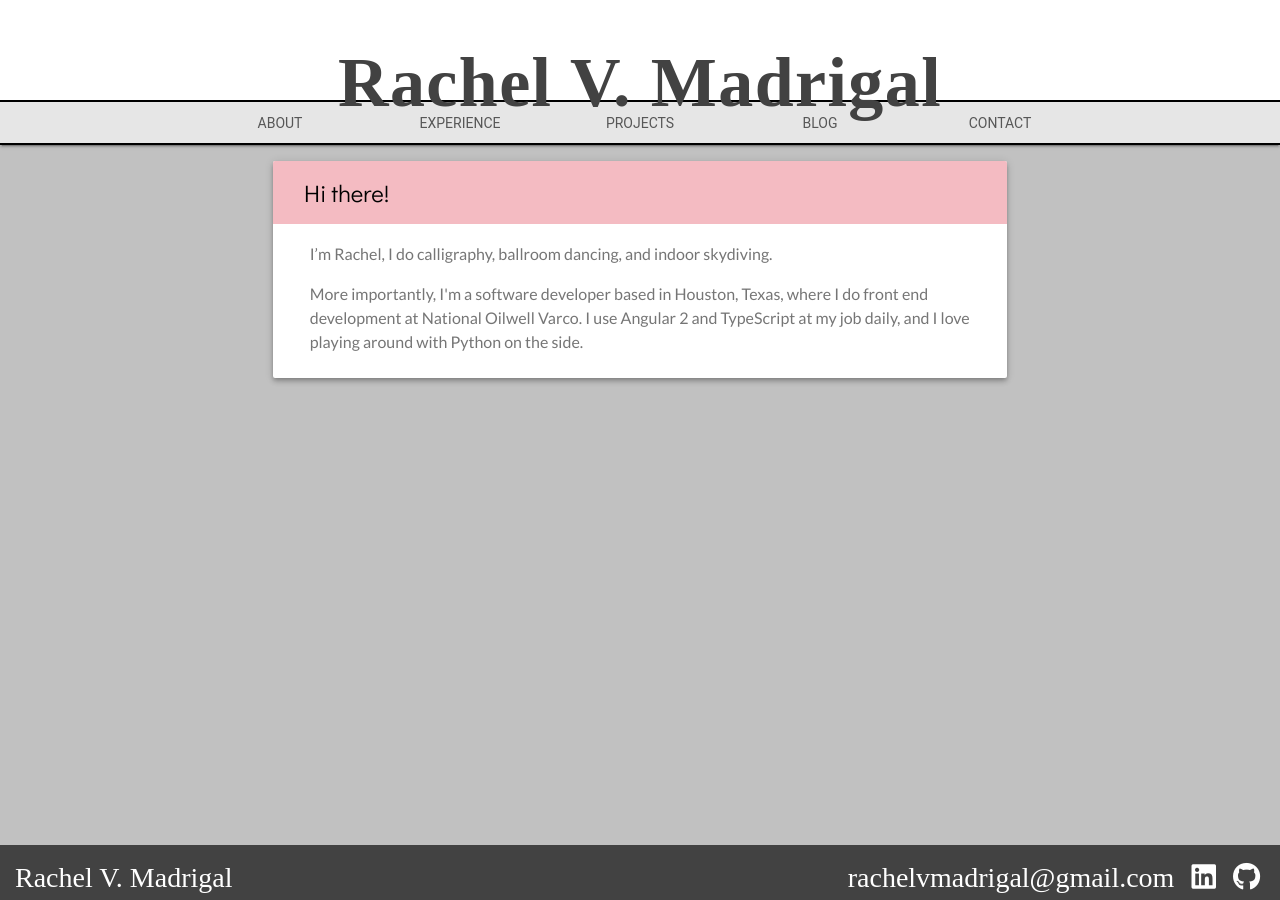
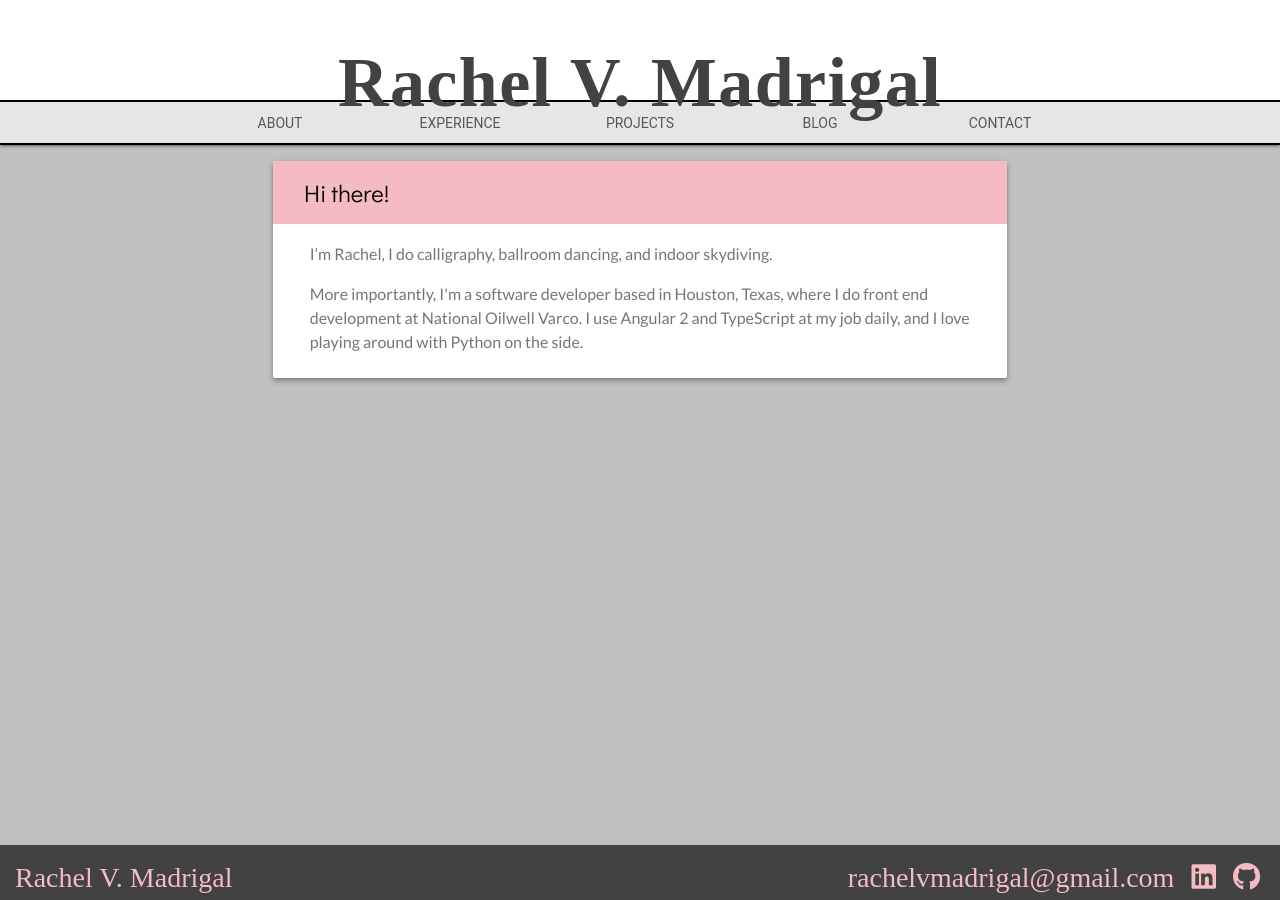
Before and after one commit to rachelmad/rachelmad.github.io, a Jekyll site: the page built from index.html, in a window 1280 px wide. Built offline with Jekyll 4.4.1, drawn with Linux system fonts in a browser that asks for light colours; nearby versions of some CDN libraries; some web fonts are replaced.

Commit message:
Changed footer text colors

```diff
--- a/_includes/footer.html
+++ b/_includes/footer.html
@@ -1,10 +1,10 @@
 <footer class="mdl-mini-footer">
     <div class="mdl-mini-footer__left-section">
-        <div class="mdl-logo footer-logo">Rachel V. Madrigal</div>
+        <div class="mdl-logo footer-logo color-pink">Rachel V. Madrigal</div>
     </div>
     <div class="mdl-mini-footer__right-section">
-        <span class="font-styled margin-side">rachelvmadrigal@gmail.com</span>
-        <a href="https://www.linkedin.com/in/rachelvmadrigal"><i class="fa fa-linkedin-square margin-side color-white" aria-hidden="true"></i></a>
-        <a href="https://github.com/rachelmad"><i class="fa fa-github margin-side color-white" aria-hidden="true"></i></a>
+        <span class="font-styled margin-side color-pink">rachelvmadrigal@gmail.com</span>
+        <a href="https://www.linkedin.com/in/rachelvmadrigal"><i class="fa fa-linkedin-square margin-side color-pink" aria-hidden="true"></i></a>
+        <a href="https://github.com/rachelmad"><i class="fa fa-github margin-side color-pink" aria-hidden="true"></i></a>
     </div>
 </footer>
--- a/css/styles.css
+++ b/css/styles.css
@@ -244,6 +244,10 @@ code {
     color: white;
 }
 
+.color-pink {
+    color: rgb(244, 187, 194);
+}
+
 /*--------------- Blog ---------------*/
 .blog-details {
     display: flex;
```
